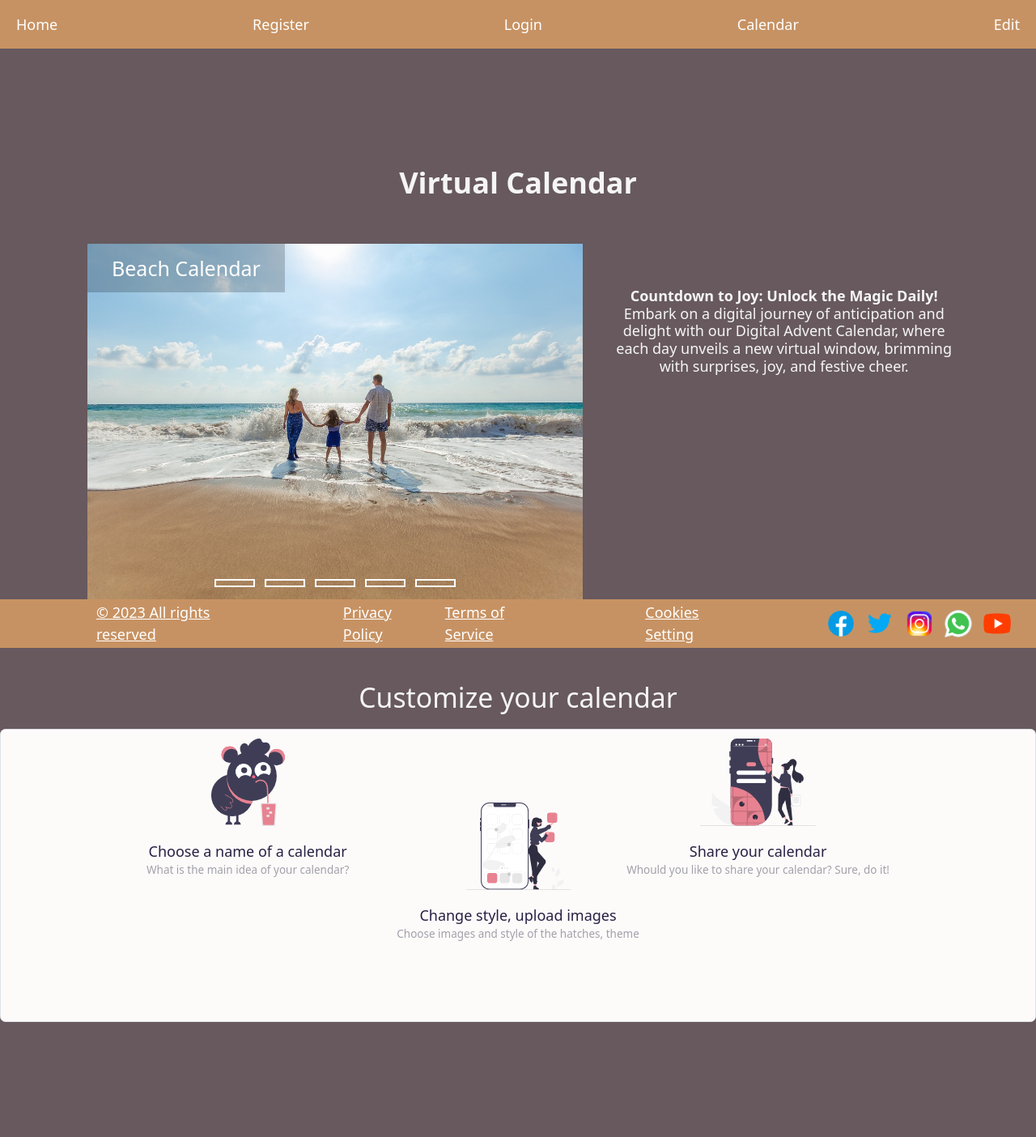
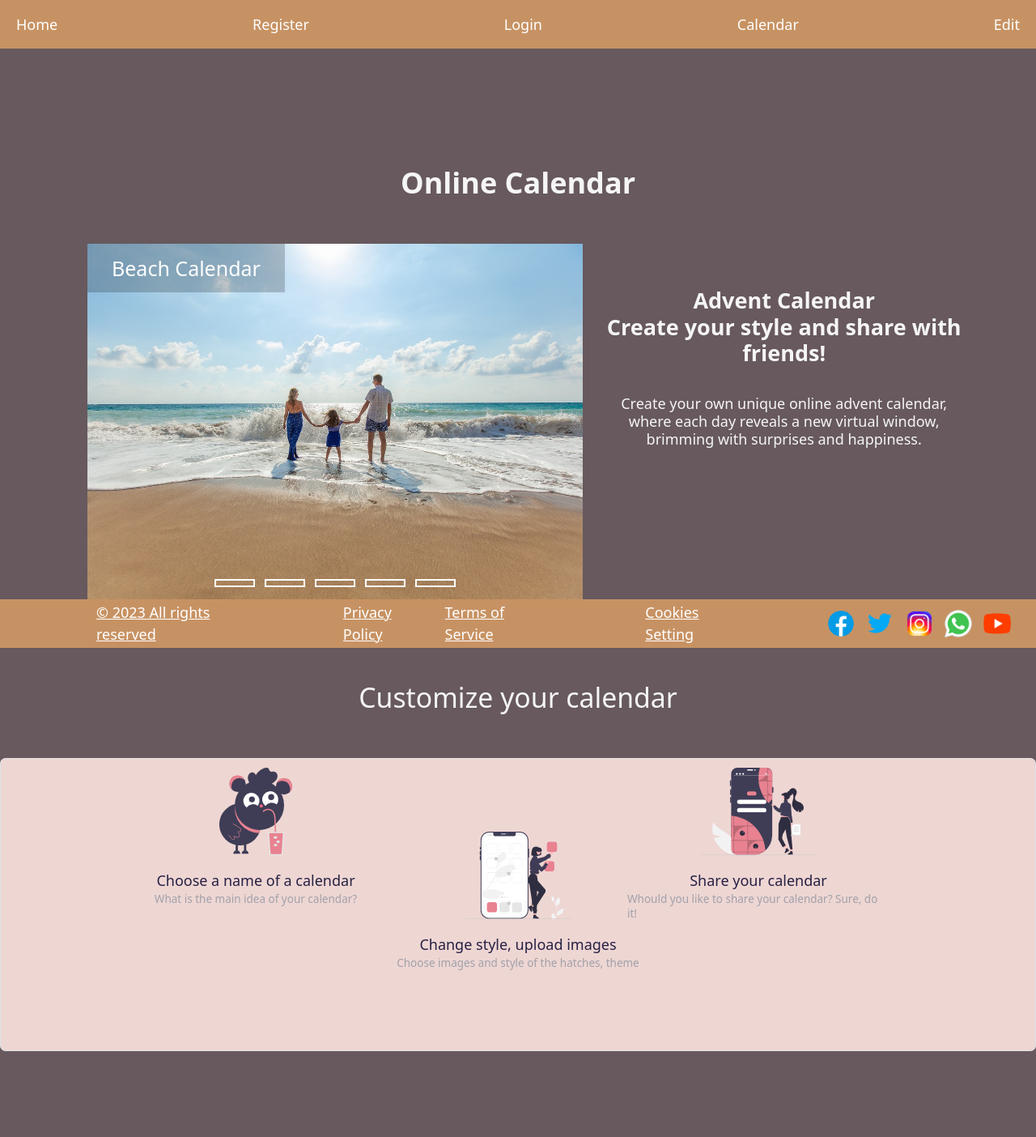
Before and after one commit to JoonAro/calendarMaker, a React (Vite) app: page / in a window 1280 px wide. Shown: the top 1404 px of the page at 81% size. Built offline with nearby package versions, Linux system fonts and the light colour scheme; no server answers.

Commit message:
Change text on the home page

```diff
--- a/src/routes/Home.jsx
+++ b/src/routes/Home.jsx
@@ -8,7 +8,7 @@ const Home = () => {
   return (
     <Container fluid style={{ color: "whitesmoke", backgroundColor: "#67595E", padding: "5rem" }}>
       <div className="text-center mt-5">
-        <h1 style={{ fontSize: "2rem", fontWeight: "bold", color: "whitesmoke" }}>Virtual Calendar</h1>
+        <h1 style={{ fontSize: "2rem", fontWeight: "bold", color: "whitesmoke" }}>Online Calendar</h1>
       </div>
 
       <Row className="mt-5">
@@ -19,30 +19,30 @@ const Home = () => {
         </Col>
         <Col style={{ justifyContent: "center" }} md={5}>
           <div className="text-center mt-5" style={{ margin: "0 auto", maxWidth: "fit-content", textAlign: "justify" }}>
-            <h1 style={{ fontSize: "1rem", fontWeight: "bold", color: "whitesmoke" }}>Countdown to Joy: Unlock the Magic Daily!</h1>
-            <h2>Embark on a digital journey of anticipation and delight with our Digital Advent Calendar, where each day unveils a new virtual window, brimming with surprises, joy, and festive cheer.</h2>
+            <h1 style={{ fontSize: "1.5rem", fontWeight: "bold", color: "whitesmoke", marginBottom:"2rem"}}>Advent Calendar<br/>Create your style and share with friends!</h1>
+            <h2>Create your own unique online advent calendar, where each day reveals a new virtual window, brimming with surprises and happiness.</h2>
           </div>
         </Col>
       </Row>
 
 
     <div className='flex flex-col justify-center items-center mt-20'>
-<h2 className="text-3xl">Customize your calendar</h2>
-<div className="w-screen py-40 rounded-md mt-3 bg-whiteReplacement border relative">
-<div className=" absolute top-0 left-0 mt-2.5 ml-5 sm:ml-40 items-start flex flex-col sm:items-center">
+<h2 className="text-3xl mb-4">Customize your calendar</h2>
+<div className="w-screen py-40 rounded-md mt-4 bg-smallBackground border relative">
+<div className=" w-16 md:w-32 lg:w-60 absolute top-0 left-0 mt-2.5 ml-5 sm:ml-40 items-start flex flex-col sm:items-center">
   <img className='h-24 hover:-translate-y-1 hover:scale-125' src={icon1} alt="icon1"/>
   <span className='text-xs sm:text-base mt-3 text-fontDark'>Choose a name of a calendar</span>
   <span className='text-zinc-400 text-xs'>What is the main idea of your calendar?</span>
   </div>
 
-  <div className="absolute top-20 left-1/2 transform -translate-x-1/2 mb-2 items-left-1/4 flex flex-col sm:items-center">
+  <div className="w-16 md:w-32 lg:w-72 absolute top-20 left-1/2 transform -translate-x-1/2 mb-2 items-left-1/4 flex flex-col sm:items-center">
   <img className='h-24 hover:-translate-y-1 hover:scale-125' src={icon2} alt="icon2"/>
   <span className='text-xs sm:text-base mt-3 text-fontDark'>Change style, upload images</span>
   <span className='text-zinc-400 text-xs'>Choose images and style of the hatches, theme
   </span>
   </div>
 
-  <div className="absolute top-0 right-0 mt-2.5 mr-5 sm:mr-40 items-end flex flex-col sm:items-center">
+  <div className="w-16 md:w-32 lg:w-72 absolute top-0 right-0 mt-2.5 mr-5 sm:mr-40 items-end flex flex-col sm:items-center">
         <img className='h-24 hover:-translate-y-1 hover:scale-125' src={icon3} alt="icon3"/>
         <span className='text-xs sm:text-base mt-3 text-fontDark'>Share your calendar</span>
         <span className='text-zinc-400 text-xs'>Whould you like to share your calendar? Sure, do it!
```
